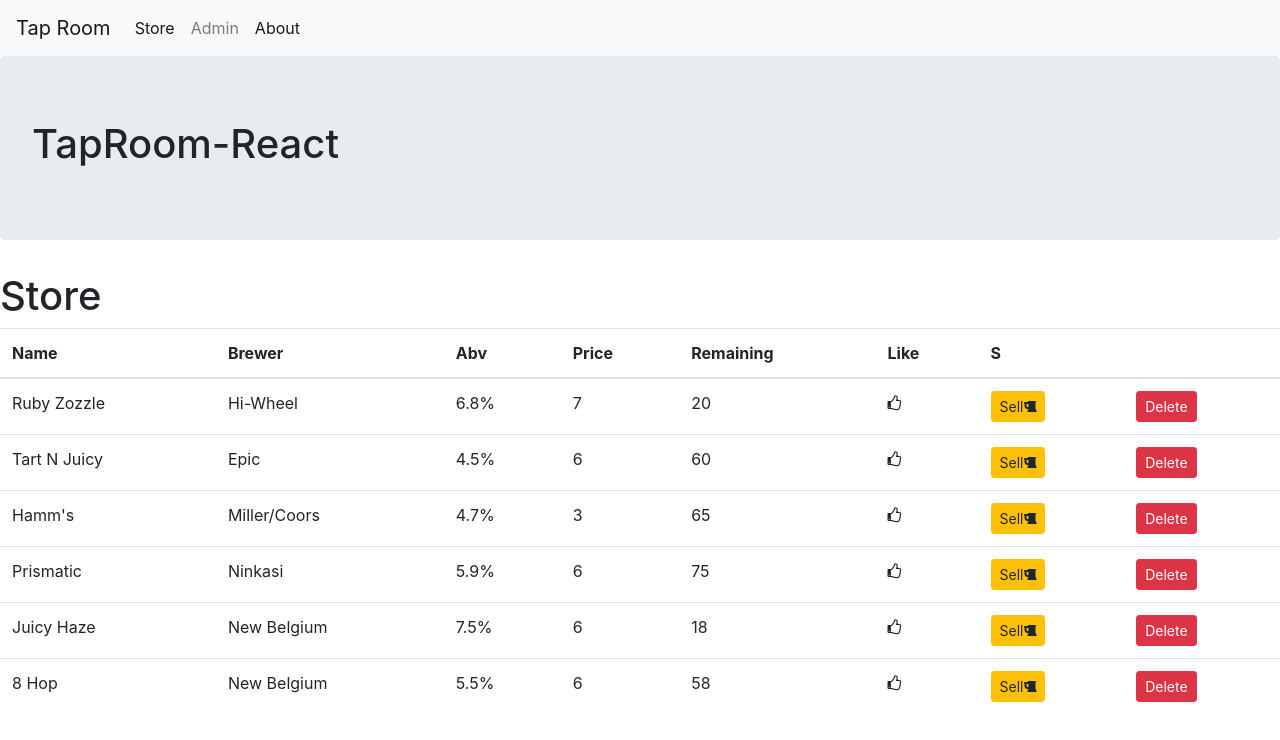
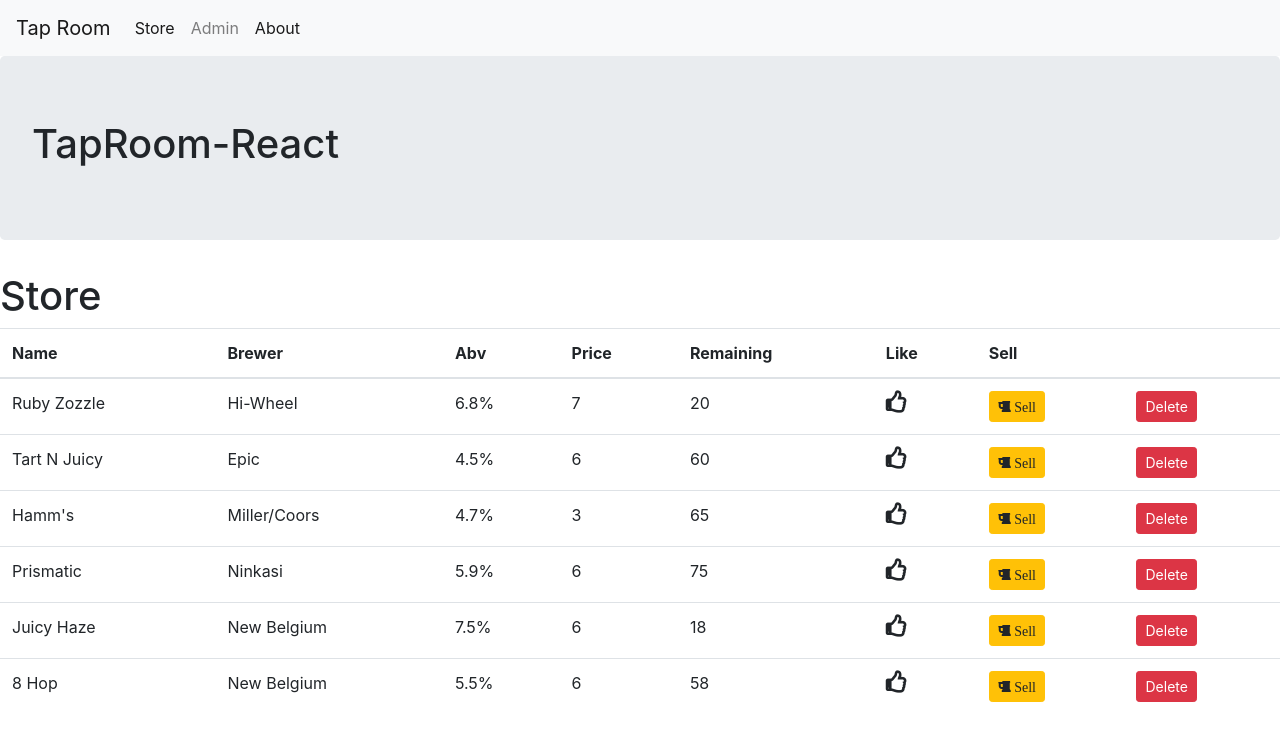
Before and after one commit to chanzlee/TapRoom-React, a React app: page /#/store in a window 1280 px wide. Shown: the top 740 px of the page. Built offline with nearby package versions, Linux system fonts and the light colour scheme.

Commit message:
edit button styling.

```diff
--- a/src/components/common/like.jsx
+++ b/src/components/common/like.jsx
@@ -16,7 +16,7 @@ const Like = props => {
         `}
       </style>
       <i
-        style={{ cursor: "pointer" }}
+        style={{ cursor: "pointer", fontSize: 23, fontWeight: 700 }}
         onClick={props.onClick}
         className={classes}
         aria-hidden="true"
--- a/src/components/common/sell.jsx
+++ b/src/components/common/sell.jsx
@@ -4,8 +4,9 @@ const Sell = props => {
   return (
     <span>
       <button onClick={props.onClick} className="btn btn-warning btn-sm">
-        Sell
-        <i className="fa fa-beer" aria-hidden="true" />
+        <i className="fa fa-beer" aria-hidden="true">
+          &nbsp;Sell
+        </i>
       </button>
     </span>
   );
--- a/src/components/kegs.jsx
+++ b/src/components/kegs.jsx
@@ -26,7 +26,7 @@ class Kegs extends React.Component {
             <th>Price</th>
             <th>Remaining</th>
             <th>Like</th>
-            <th>S</th>
+            <th>Sell</th>
             <th />
           </tr>
         </thead>
```
